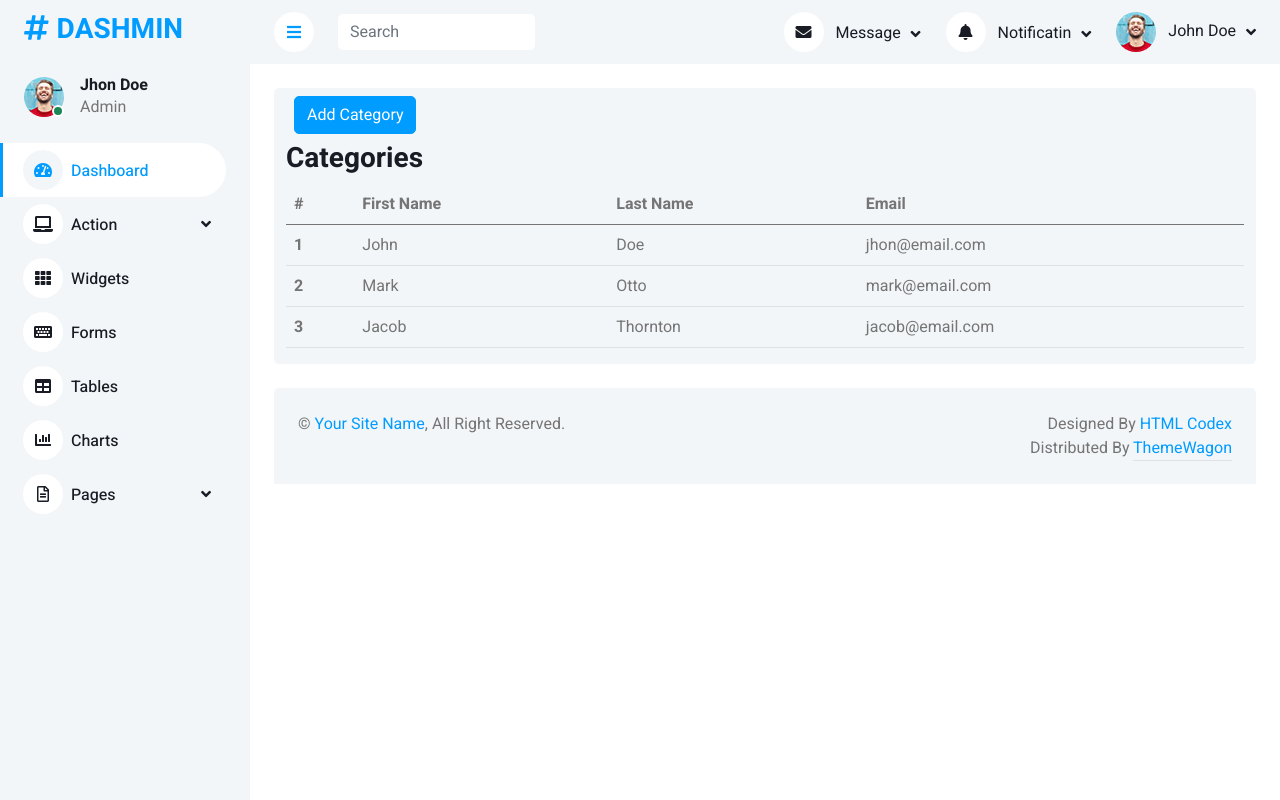
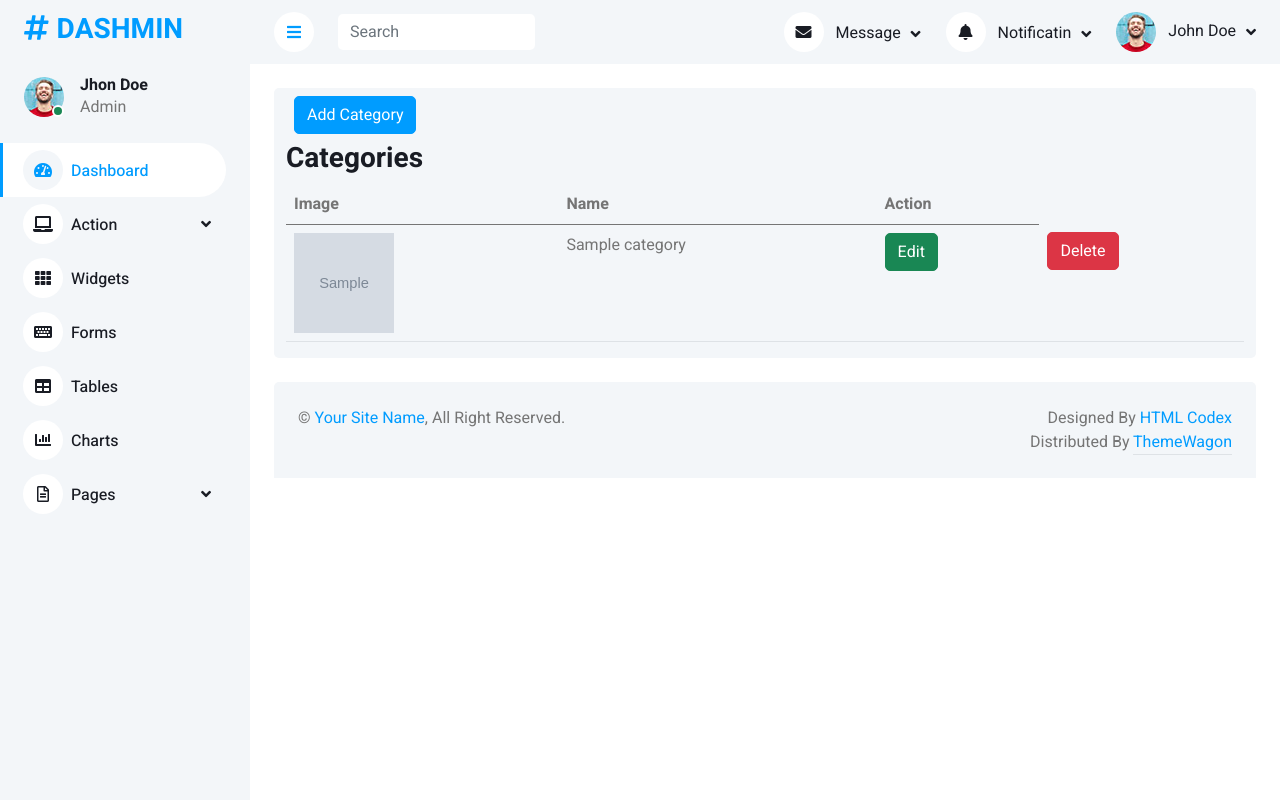
Before and after one commit to Taha2106/Dashmin-php, a PHP site: page /categories.php in a window 1280 px wide. Run offline with PHP 8.4, Linux system fonts and the light colour scheme; tables that the repository leaves empty or names only in its code hold one stand-in row (values such as "Sample post"); grey boxes marked "Sample" are stand-in pictures; some libraries are stand-ins or nearby versions.

Commit message:
Updated category edit button

```diff
--- a/categories.php
+++ b/categories.php
@@ -15,38 +15,78 @@ include("components/header.php")
             <table class="table">
                 <thead>
                     <tr>
-                                        <th scope="col">#</th>
-                                        <th scope="col">First Name</th>
-                                        <th scope="col">Last Name</th>
-                                        <th scope="col">Email</th>
+
+                        <th scope="col">Image</th>
+                        <th scope="col">Name</th>
+                        <th scope="col">Action</th>
                     </tr>
                 </thead>
                 <tbody>
+                    <?php
+
+
+                    $query = $pdo->query("select * from categories");
+                    $rows = $query->fetchAll(PDO::FETCH_ASSOC);
+                    foreach ($rows as $keys) {
+
+                    ?>
                         <tr>
-                                        <th scope="row">1</th>
-                                        <td>John</td>
-                                        <td>Doe</td>
-                                        <td>jhon@email.com</td>
+                            <th scope="row"><img src="<?php echo $catImgAddress . $keys['image']?>" alt="" width="100px" height='100px'></th>
+                            <td><?php echo $keys['name']?></td>
+                            <td><a href="" class="btn btn-success" data-bs-toggle="modal" data-bs-target="#modalUpdate<?php echo $keys['id']?>">Edit</a></td>
+                            <td><a href="" class="btn btn-danger">Delete</a></td>
                         </tr>
-                                    <tr>
-                                        <th scope="row">2</th>
-                                        <td>Mark</td>
-                                        <td>Otto</td>
-                                        <td>mark@email.com</td>
-                                    </tr>
-                                    <tr>
-                                        <th scope="row">3</th>
-                                        <td>Jacob</td>
-                                        <td>Thornton</td>
-                                        <td>jacob@email.com</td>
-                                    </tr>
+
+                        <!-- modal update -->
+      <div class="modal fade" id="modalUpdate<?php echo $keys['id']?>" data-bs-backdrop="static" data-bs-keyboard="false" tabindex="-1" aria-labelledby="staticBackdropLabel" aria-hidden="true">
+    <div class="modal-dialog">
+        <div class="modal-content">
+            <div class="modal-header">
+                <h1 class="modal-title fs-5" id="staticBackdropLabel">Update Category</h1>
+                <button type="button" class="btn-close" data-bs-dismiss="modal" aria-label="Close"></button>
+            </div>
+            <div class="modal-body">
+                <form method="post" enctype="multipart/form-data">
+                    <div class="mb-3">
+                        <label for="exampleInputEmail1" class="form-label">Category Name</label>
+                        <input type="text" name='catName' class="form-control" id="exampleInputEmail1"
+                            aria-describedby="emailHelp">
+                        <div id="emailHelp" class="form-text">
+                        </div>
+                    </div>
+                    <div class="mb-3">
+                        <label for="exampleInputPassword1" class="form-label">Category Image</label>
+                        <input type="file" name='catImage' class="form-control" id="exampleInputPassword1">
+                        <img class="mt-3" src="<?php echo $catImgAddress.$keys['image']?>" alt="" width="60px" height="60px">
+                    </div>
+
+                    <button type="submit" name="AddCategory" class="btn btn-primary">Update Category</button>
+                </form>
+            </div>
+
+        </div>
+    </div>
+</div>
+                    <?php
+                    }
+                    ?>
                 </tbody>
             </table>
         </div>
     </div>
 </div>
-            <!-- Blank End -->
-             <!-- Modal -->
+
+
+
+
+
+
+
+
+
+
+
+
 <div class="modal fade" id="staticBackdrop" data-bs-backdrop="static" data-bs-keyboard="false" tabindex="-1" aria-labelledby="staticBackdropLabel" aria-hidden="true">
     <div class="modal-dialog">
         <div class="modal-content">
@@ -58,14 +98,14 @@ include("components/header.php")
                 <form method="post" enctype="multipart/form-data">
                     <div class="mb-3">
                         <label for="exampleInputEmail1" class="form-label">Category Name</label>
-                                    <input type="text"  name= 'catName' class="form-control" id="exampleInputEmail1"
+                        <input type="text" name='catName' class="form-control" id="exampleInputEmail1"
                             aria-describedby="emailHelp">
                         <div id="emailHelp" class="form-text">
                         </div>
                     </div>
                     <div class="mb-3">
                         <label for="exampleInputPassword1" class="form-label">Category Image</label>
-                                    <input type="file" name = 'catImage' class="form-control" id="exampleInputPassword1">
+                        <input type="file" name='catImage' class="form-control" id="exampleInputPassword1">
                     </div>
 
                     <button type="submit" name="AddCategory" class="btn btn-primary">Add Category</button>
--- a/php/query.php
+++ b/php/query.php
@@ -1,5 +1,7 @@
 <?php
 include("connection.php");
+
+$catImgAddress = 'img/categories/';
 
 if(isset($_POST['AddCategory'])){
     $name = $_POST['catName'];
@@ -14,6 +16,8 @@ if(move_uploaded_file($imageObject, $pathDirectory)){
     $query -> bindParam("pimg", $imageName);
     $query -> execute();
     echo "<script>alert('data submitted successfully');</script>";
+    // header("Location: " . $_SERVER['PHP_SELF']);
+    // exit;
 
 }
 }else{
```
Also changed, not shown: img/categories/Screenshot_2.png (added), img/categories/db.png (added). Lines whose indentation alone changed are shown as unchanged.
